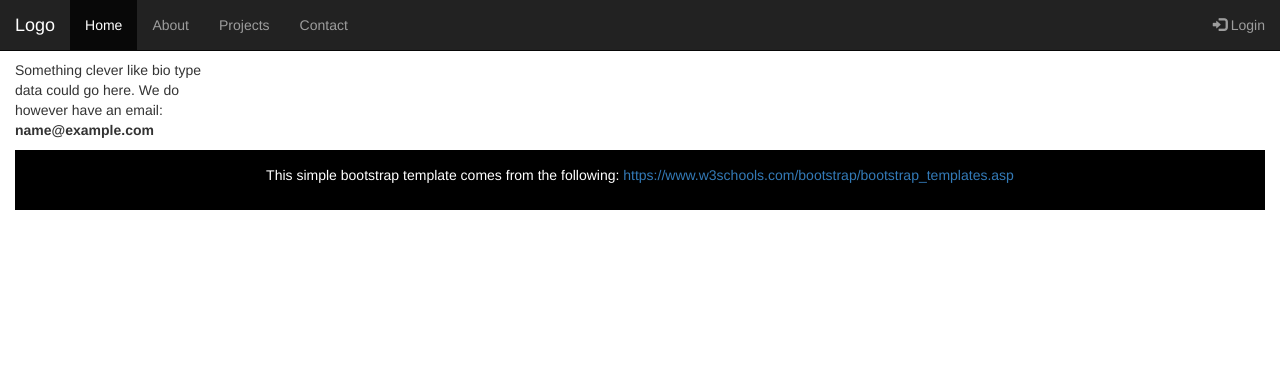
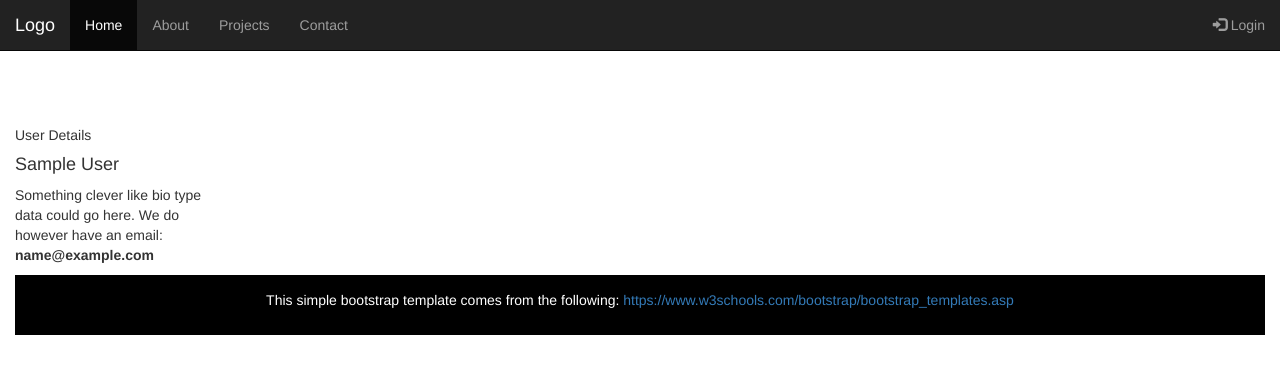
Before and after one commit to newmanix/express-3-test, a Node project: template views/users/view.ejs in a window 1280 px wide. Shown: the top 374 px of the page. Run offline with Node 20 templates, Linux system fonts and the light colour scheme; the template is opened without the code that fills it: most values are stand-ins (such as "Sample title", 1, 10 or a date in 2020).

Commit message:
Update view.ejs

```diff
--- a/views/users/view.ejs
+++ b/views/users/view.ejs
@@ -1,6 +1,6 @@
 <%- include('../partials/header') %>
             <% users.forEach(function(user){ %>
-              <div class="card border-primary mb-3" style="max-width: 20rem;">
+              <div class="card border-primary mb-3" style="max-width: 20rem; margin-top:10%">
               <div class="card-header">User Details</div>
               <div class="card-body">
                 <h4 class="card-title"><%= user.first_name %> <%= user.last_name %></h4>
```
